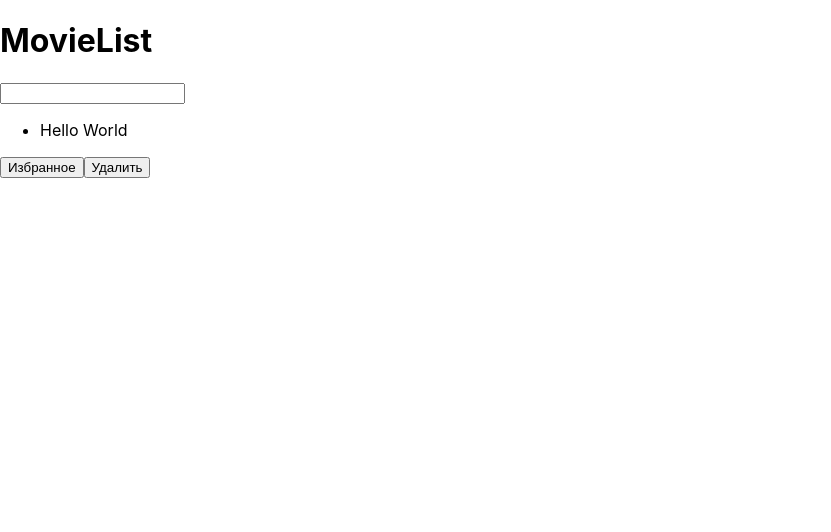
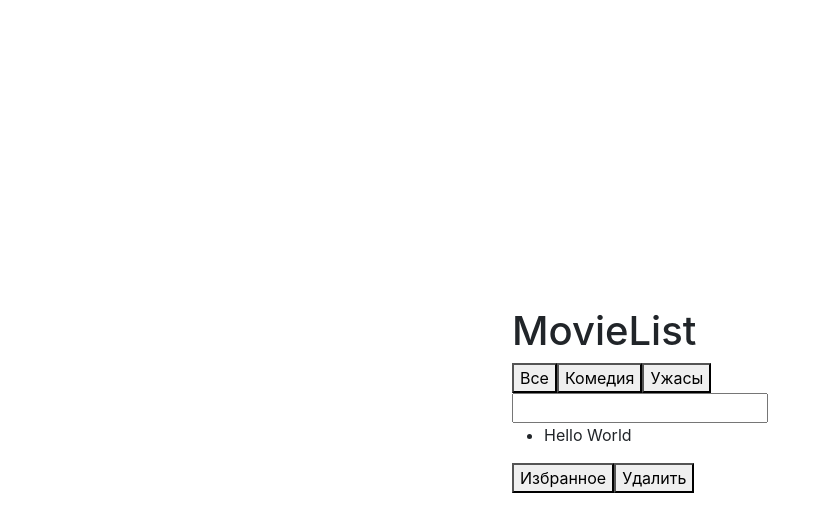
Before and after one commit to Whatislovetrade/MovieList, a React (Create React App) app: page / in a window 1280 px wide. Shown: the top 532 px of the page, without its empty margins (0-831 px from the left). Built offline with nearby package versions, Linux system fonts and the light colour scheme.

Commit message:
add bootstrap

```diff
--- a/public/index.html
+++ b/public/index.html
@@ -9,6 +9,9 @@
       name="description"
       content="Web site created using create-react-app"
     />
+    <link rel="stylesheet" href="https://cdnjs.cloudflare.com/ajax/libs/bootstrap/5.3.3/css/bootstrap-reboot.min.css">
+    <link rel="stylesheet" href="https://cdnjs.cloudflare.com/ajax/libs/bootstrap/5.3.3/css/bootstrap.min.css">
+    <link rel="stylesheet" href="https://cdnjs.cloudflare.com/ajax/libs/font-awesome/6.7.1/css/all.min.css">
     <title>MovieList App</title>
   </head>
   <body>
--- a/src/components/app-header/app-header.jsx
+++ b/src/components/app-header/app-header.jsx
@@ -1,9 +1,11 @@
 import './app-header.css'
+import MovieFilter from '../movie-filter/movie-filter'
 
 const AppHeader = () => {
     return (
         <div className="app-header">
             <h1>MovieList</h1>
+            <MovieFilter />
         </div>
     )
 }
--- a/src/components/app/app.css
+++ b/src/components/app/app.css
@@ -0,0 +1,6 @@
+.wrapper {
+    display: flex;
+    justify-content: center;
+    align-items: center;
+    height: 100vh;
+}
--- a/src/components/app/app.jsx
+++ b/src/components/app/app.jsx
@@ -15,10 +15,12 @@ export default class App extends Component {
 
     render() {
         return (
-            <div className="movie-list-app">
-                <AppHeader />
-                <SearchPanel />
-                <MovieList />
+            <div className="wrapper">
+                <div className="movie-list-app">
+                    <AppHeader />
+                    <SearchPanel />
+                    <MovieList />
+                </div>
             </div>
         )
     }
--- /dev/null
+++ b/src/components/movie-filter/index.jsx
@@ -0,0 +1,3 @@
+import MovieFilter from "./movie-filter";
+
+export default MovieFilter
--- /dev/null
+++ b/src/components/movie-filter/movie-filter.jsx
@@ -0,0 +1,13 @@
+import './movie-filter.css'
+
+const MovieFilter = () => {
+    return (
+        <div className="movie-filter">
+            <button className="movie-filter-btn all">Все</button>
+            <button className="movie-filter-btn comedy">Комедия</button>
+            <button className="movie-filter-btn horror">Ужасы</button>
+        </div>
+    )
+}
+
+export default MovieFilter
--- a/src/components/movie-list-item/movie-list-item.jsx
+++ b/src/components/movie-list-item/movie-list-item.jsx
@@ -9,8 +9,10 @@ export default class MovieListItem extends Component {
                     <li>Hello World</li>
                 </ul>
 
-                <button className="add">Избранное</button>
-                <button className="delete">Удалить</button>
+                <div className="btns">
+                    <button className="add">Избранное</button>
+                    <button className="delete">Удалить</button>
+                </div>
             </div>
         )
     }
```
Also changed, not shown: src/components/movie-filter/movie-filter.css (added).
